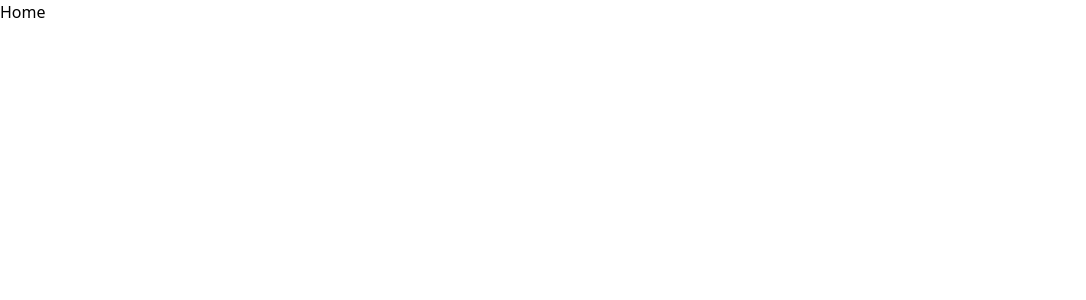
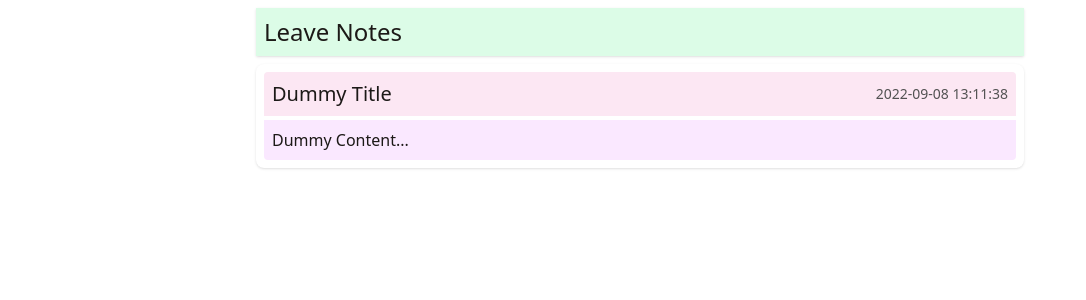
Before and after one commit to mdox/leave-note, a React (Vite) app in the folder client/: page / in a window 1280 px wide. Shown: the top 300 px of the page, without its empty margins (0-1086 px from the left). Built offline with nearby package versions, Linux system fonts and the light colour scheme.

Commit message:
Basic UI

```diff
--- a/client/src/components/Layout.tsx
+++ b/client/src/components/Layout.tsx
@@ -1,5 +1,9 @@
 import { PropsWithChildren } from "react";
 
 export function Layout(props: PropsWithChildren) {
-  return <>{props.children}</>;
+  return (
+    <div className="mx-auto max-w-screen-md text-stone-900">
+      {props.children}
+    </div>
+  );
 }
--- /dev/null
+++ b/client/src/components/NoteArticle.tsx
@@ -0,0 +1,27 @@
+import { useMemo } from "react";
+import { NotePostProps } from "../lib/server-lib/types";
+
+export interface NoteArticleProps extends NotePostProps {}
+
+export function NoteArticle(props: NoteArticleProps) {
+  // Memos
+  const memoUpdatedAtFormattedText = useMemo(() => {
+    return props.updated_at.toISOString().split(".")[0].split("T").join(" ");
+  }, [props.updated_at]);
+
+  // Renders
+  return (
+    <div className="flex flex-col rounded-lg bg-white shadow p-2 gap-1">
+      <div className="flex items-center justify-between p-2 rounded-t bg-pink-100">
+        <h3 className="text-xl">{props.title}</h3>
+        <span className="text-sm text-neutral-600">
+          {memoUpdatedAtFormattedText}
+        </span>
+      </div>
+      {/* <div className="bg-neutral-100 h-1 rounded"></div> */}
+      <div className="p-2 rounded-b bg-fuchsia-100">
+        <p className="whitespace-pre-wrap">{props.content}</p>
+      </div>
+    </div>
+  );
+}
--- /dev/null
+++ b/client/src/components/NoteArticleList.tsx
@@ -0,0 +1,17 @@
+import { NoteArticle } from "./NoteArticle";
+
+export interface NoteArticleListProps {}
+
+export function NoteArticleList(props: NoteArticleListProps) {
+  return (
+    <>
+      <NoteArticle
+        id={0}
+        title="Dummy Title"
+        content="Dummy Content..."
+        created_at={new Date()}
+        updated_at={new Date()}
+      />
+    </>
+  );
+}
--- a/client/src/pages/Home.tsx
+++ b/client/src/pages/Home.tsx
@@ -1,3 +1,15 @@
-export function Home() {
-  return <>Home</>;
+import { NoteArticleList } from "../components/NoteArticleList";
+
+export interface HomeProps {}
+
+export function Home(props: HomeProps) {
+  return (
+    <div className="flex flex-col gap-2 py-2">
+      <div className="p-2 shadow bg-green-100 flex justify-between gap-2">
+        <h2 className="text-2xl">Leave Notes</h2>
+      </div>
+
+      <NoteArticleList />
+    </div>
+  );
 }
--- a/client/vite.config.ts
+++ b/client/vite.config.ts
@@ -2,10 +2,11 @@ import react from "@vitejs/plugin-react";
 import { defineConfig } from "vite";
 
 const port = 3000;
+const host = "0.0.0.0";
 
 // https://vitejs.dev/config/
 export default defineConfig({
-  server: { port },
-  preview: { port },
+  server: { host, port },
+  preview: { host, port },
   plugins: [react()],
 });
```
Also changed, not shown: 1 other file (tests, documents, lock files or other folders).
